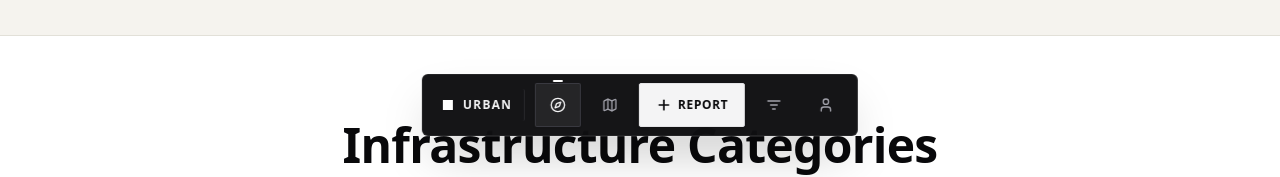
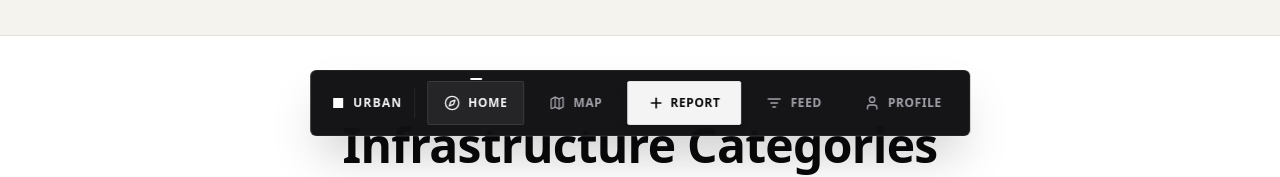
Before and after one commit to rohan-005/UrbanReport, a Next.js app in the folder apps/web/: page / in a window 1280 px wide. Shown: the part 640-817 px from the top of the page. Built offline with nearby package versions, Linux system fonts and the light colour scheme; no server answers.

Commit message:
fix floating navigation dock desktop expanded layout visibility

```diff
--- a/apps/web/src/components/layout/FloatingBottomNav.tsx
+++ b/apps/web/src/components/layout/FloatingBottomNav.tsx
@@ -48,10 +48,10 @@ export const FloatingBottomNav: React.FC = () => {
   }, []);
 
   return (
-    <div className="fixed bottom-2.5 sm:bottom-6 left-1/2 -translate-x-1/2 z-50 w-auto max-w-[calc(100vw-1rem)] sm:max-w-max pointer-events-auto pb-[env(safe-area-inset-bottom)] transition-all duration-200">
+    <div className="fixed bottom-3 sm:bottom-6 left-1/2 -translate-x-1/2 z-50 w-auto max-w-[calc(100vw-1rem)] sm:max-w-max pointer-events-auto pb-[env(safe-area-inset-bottom)] transition-all duration-200">
       <nav
         ref={navContainerRef}
-        className="flex items-center gap-1 sm:gap-1.5 p-1 sm:p-2 rounded-md bg-zinc-950/95 border border-zinc-800/90 shadow-2xl backdrop-blur-xl ring-1 ring-white/10"
+        className="flex items-center gap-1 sm:gap-2 p-1.5 sm:p-2.5 rounded-md bg-zinc-950/95 border border-zinc-800/90 shadow-2xl backdrop-blur-xl ring-1 ring-white/10"
         aria-label="Floating Bottom Navigation Control Dock"
       >
         {/* Brand Mark Emblem (Desktop / Tablet) */}
@@ -64,7 +64,7 @@ export const FloatingBottomNav: React.FC = () => {
         </Link>
 
         {/* Nav Links */}
-        <div className="flex items-center gap-0.5 sm:gap-1.5">
+        <div className="flex items-center gap-1 sm:gap-2">
           {navItems.map((item) => {
             const Icon = item.icon;
             const active = isActive(item.href);
@@ -75,14 +75,14 @@ export const FloatingBottomNav: React.FC = () => {
                   key={item.href}
                   href={item.href}
                   aria-current={active ? 'page' : undefined}
-                  className={`flex items-center justify-center gap-1.5 min-h-[44px] min-w-[44px] px-3 sm:px-4 py-2 text-xs font-black uppercase tracking-wider rounded-sm transition-all duration-200 focus-visible:outline-none focus-visible:ring-2 focus-visible:ring-white ${
+                  className={`flex items-center justify-center gap-1.5 min-h-[44px] px-3.5 sm:px-5 py-2 sm:py-2.5 text-xs font-black uppercase tracking-wider rounded-sm transition-all duration-200 focus-visible:outline-none focus-visible:ring-2 focus-visible:ring-white ${
                     active
                       ? 'bg-white text-zinc-950 border border-white shadow-lg scale-[1.03]'
                       : 'bg-zinc-100 text-zinc-950 hover:bg-white border border-zinc-200 shadow-md hover:scale-[1.02] active:scale-[0.98]'
                   }`}
                 >
                   <Icon className="w-4 h-4 sm:w-4.5 sm:h-4.5 stroke-[2.5]" />
-                  <span className="inline">{item.label}</span>
+                  <span>{item.label}</span>
                 </Link>
               );
             }
@@ -92,16 +92,16 @@ export const FloatingBottomNav: React.FC = () => {
                 key={item.href}
                 href={item.href}
                 aria-current={active ? 'page' : undefined}
-                className={`relative flex items-center justify-center gap-1 sm:gap-2 min-h-[44px] min-w-[44px] px-2 sm:px-3.5 py-2 text-xs font-extrabold uppercase tracking-wider rounded-sm transition-all duration-200 focus-visible:outline-none focus-visible:ring-2 focus-visible:ring-white ${
+                className={`relative flex items-center justify-center gap-1.5 sm:gap-2 min-h-[44px] px-2.5 sm:px-4 py-2 sm:py-2.5 text-xs font-extrabold uppercase tracking-wider rounded-sm transition-all duration-200 focus-visible:outline-none focus-visible:ring-2 focus-visible:ring-white ${
                   active
                     ? 'bg-zinc-800/95 text-zinc-100 border border-zinc-700/80 shadow-sm'
                     : 'text-zinc-400 hover:text-zinc-100 hover:bg-zinc-900/80 border border-transparent active:scale-[0.97]'
                 }`}
               >
                 <Icon className={`w-4 h-4 sm:w-4.5 sm:h-4.5 ${active ? 'text-zinc-100' : 'text-zinc-400'}`} />
-                <span className="hidden xs:inline">{item.label}</span>
+                <span className="hidden sm:inline">{item.label}</span>
                 {active && (
-                  <span className="absolute -top-1 left-1/2 -translate-x-1/2 w-2.5 h-0.5 bg-white rounded-full shadow-sm" />
+                  <span className="absolute -top-1 left-1/2 -translate-x-1/2 w-3 h-0.5 bg-white rounded-full shadow-sm" />
                 )}
               </Link>
             );
@@ -110,7 +110,7 @@ export const FloatingBottomNav: React.FC = () => {
           {isAuthenticated && (
             <button
               onClick={logout}
-              className="flex items-center justify-center gap-1 min-h-[44px] min-w-[44px] px-2 sm:px-3 py-2 text-xs font-bold text-zinc-400 hover:text-red-400 hover:bg-zinc-900 rounded-sm transition-colors ml-0.5 border-l border-zinc-800 focus-visible:outline-none focus-visible:ring-2 focus-visible:ring-red-400"
+              className="flex items-center justify-center gap-1.5 min-h-[44px] px-2.5 sm:px-3.5 py-2 sm:py-2.5 text-xs font-bold text-zinc-400 hover:text-red-400 hover:bg-zinc-900 rounded-sm transition-colors ml-0.5 border-l border-zinc-800 focus-visible:outline-none focus-visible:ring-2 focus-visible:ring-red-400"
               title="Sign Out"
             >
               <LogOut className="w-4 h-4" />
```
